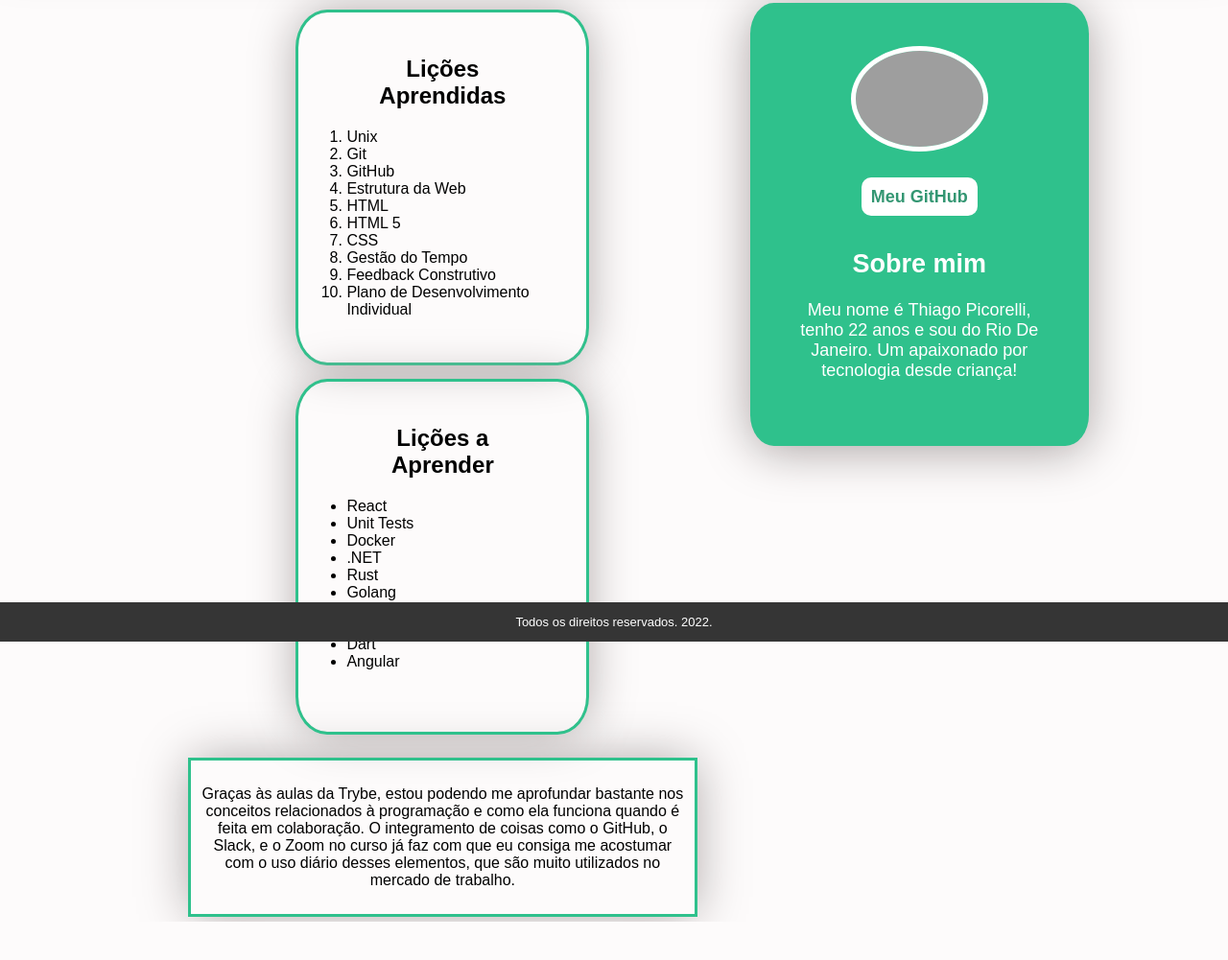
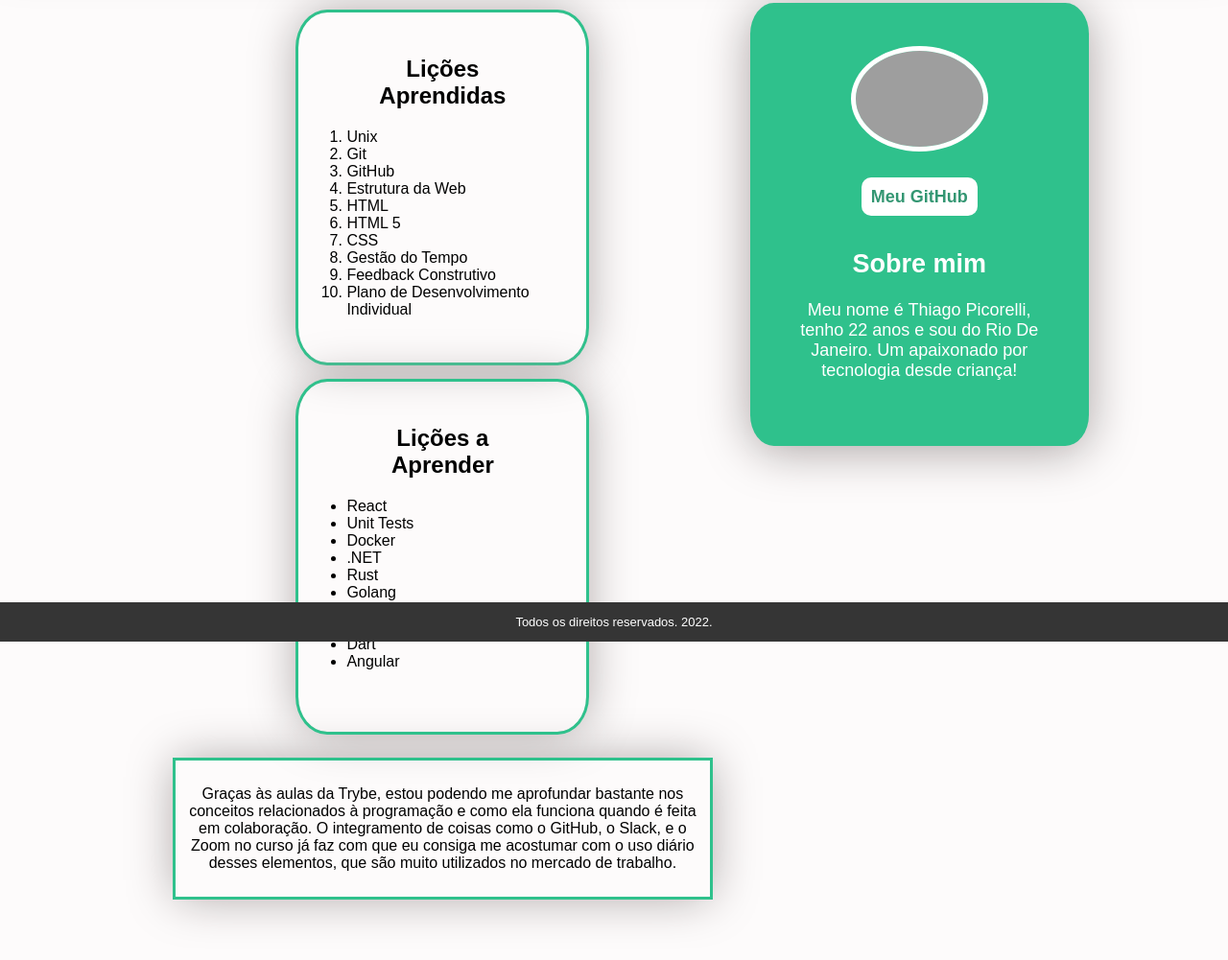
Before and after one commit to jeanalves28/lessons-learned, a website: page index.html in a window 1280 px wide. Shown: the part 131-1132 px from the top of the page at 96% size. Before the commit the page ends 1092 px from the top, so only its background shows below. Drawn offline with Linux system fonts and the light colour scheme; grey boxes are pictures that could not be loaded.

Commit message:
Ajusta tamanho do artigo

```diff
--- a/style.css
+++ b/style.css
@@ -57,6 +57,8 @@ main {
   width: 80%;
   padding: 10px;
   margin-top: 20px;
+  margin-bottom: 15%;
+  width: 85%;
 }
 
 #sobre_mim {
```
